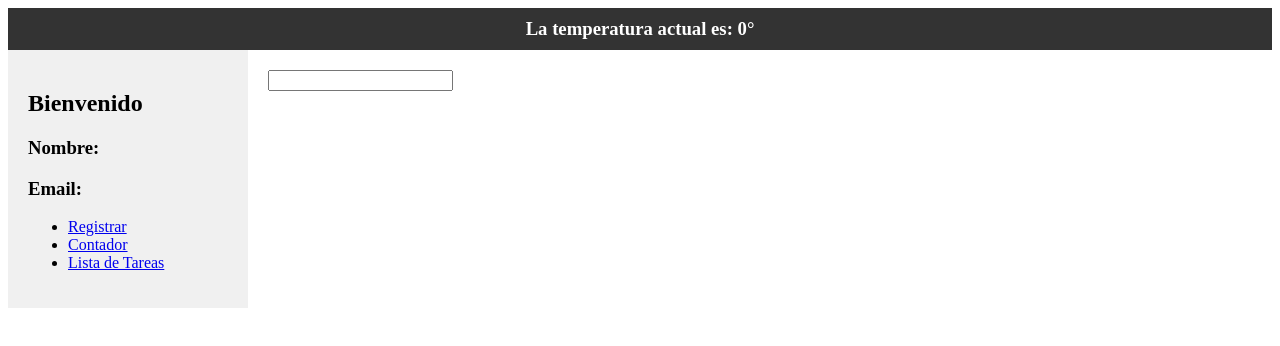
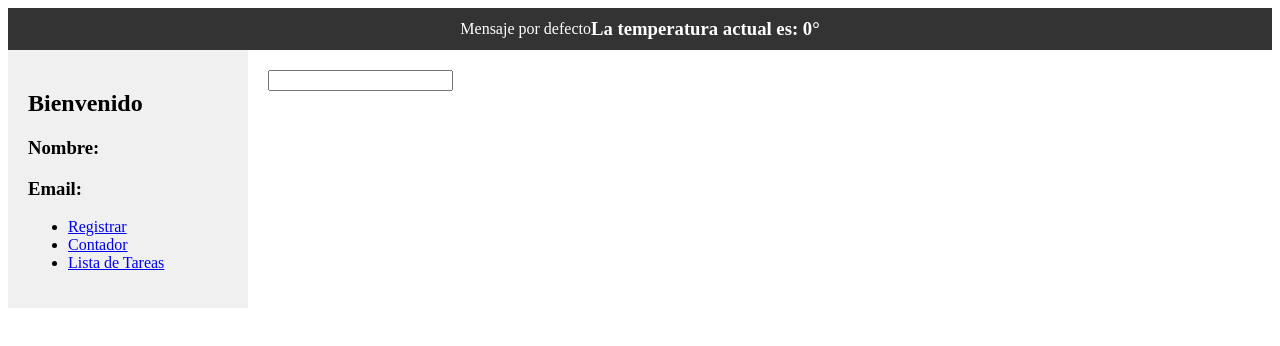
Before and after one commit to andr36s/curso-vuejs, a Vue app: page / in a window 1280 px wide. Shown: the top 346 px of the page. Built offline with nearby package versions, Linux system fonts and the light colour scheme; no server answers.

Commit message:
Terminamos de definir las propiedades del componente hijo, con esto podremos usarlas en el padre

```diff
--- a/src/components/Header.vue
+++ b/src/components/Header.vue
@@ -1,14 +1,15 @@
 <template>
      <div class="header">
-        <Weather></Weather>
+        {{ mensajeRecibido }}<Weather></Weather>
      </div>
 </template>
 
 <script setup>
 import Weather from '@/components/Weather.vue';
-import { defineProps, vue } from 'vue';
+import { defineProps, ref } from 'vue';
 
 const props = defineProps(['mensaje']);
+const mensajeRecibido = ref(props.mensaje || 'Mensaje por defecto')
 
 </script>
 
```
